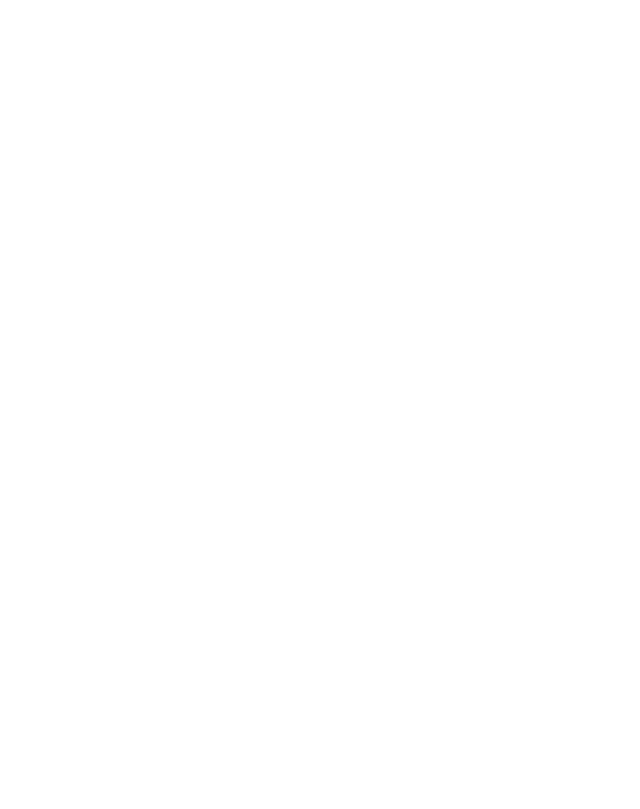
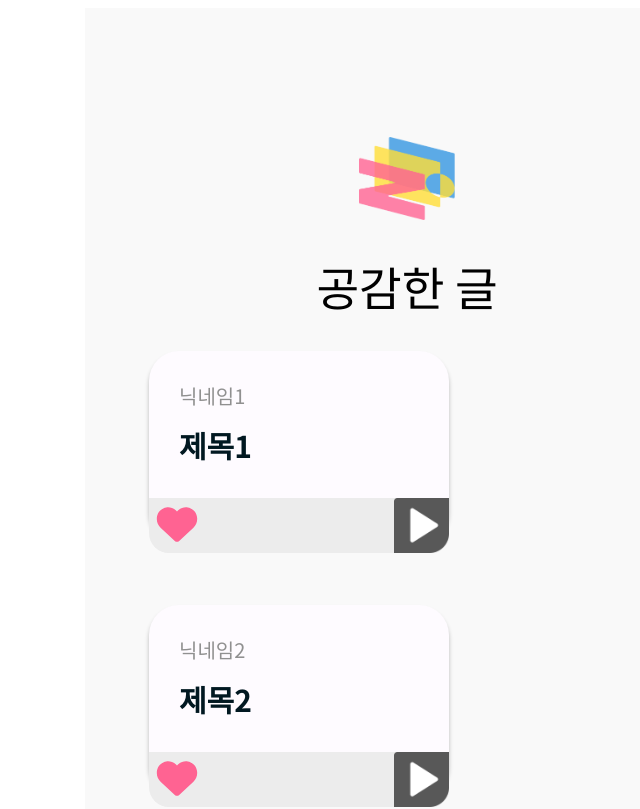
Before and after one commit to yunssup/MalMalMal_FE, a React (Vite) app: page /heart in a window 1280 px wide. Shown: the top 809 px of the page, without its empty margins (233-873 px from the left). Built offline with nearby package versions, Linux system fonts and the light colour scheme; a small style sheet from the web is missing.

Commit message:
mainsns 수정중

```diff
--- a/src/Router.jsx
+++ b/src/Router.jsx
@@ -13,6 +13,8 @@
 import Mainsns from "./component/Mainsns";
 import Mainshare from "./component/Mainshare";
 import Mypage from "./component/Mypage";
+import My from "./component/My";
+import Heart from "./component/Heart";
 export default function AppRouter() {
   return (
     <Router>
@@ -57,6 +59,12 @@
         <Route path="/mypage">
           <Mypage />
         </Route>
+        <Route path="/my">
+          <My />
+        </Route>
+        <Route path="/heart">
+          <Heart />
+        </Route>
       </Switch>
     </Router>
   );
--- /dev/null
+++ b/src/component/Heart.jsx
@@ -0,0 +1,181 @@
+import React, { useState } from "react";
+import styled from "styled-components";
+import { FontAwesomeIcon } from "@fortawesome/react-fontawesome";
+import { faHeart } from "@fortawesome/free-solid-svg-icons";
+import Footer from "../base/Footer";
+
+const Container = styled.div`
+  display: flex;
+  flex-direction: column;
+  background: #f9f9f9;
+  height: 840px;
+`;
+
+const Image = styled.img`
+  display: flex;
+  flex-direction: column;
+  align-items: center;
+  justify-content: center;
+  width: 96.806px;
+  height: 82.889px;
+  flex-shrink: 0;
+  align-self: center;
+  margin-top: 20%;
+`;
+
+const My = styled.div`
+  display: flex;
+  flex-direction: column;
+  align-items: center;
+  justify-content: center;
+  color: #000;
+  text-align: center;
+  font-family: Noto Sans KR;
+  font-size: 46.406px;
+  font-style: normal;
+  font-weight: 500;
+  line-height: normal;
+  margin-top: 5%;
+  margin-bottom: 5%;
+`;
+
+const MainPost = styled.div`
+  display: flex;
+  flex-direction: column;
+  border-radius: 30px;
+  background: var(--unnamed, #fefbff);
+  box-shadow: 0px 4px 4px 0px rgba(0, 0, 0, 0.25);
+  width: 300px;
+  height: 189px;
+  flex-shrink: 0;
+  margin-left: 10%;
+  margin-bottom: 10%;
+`;
+
+const Name1 = styled.div`
+  color: #909090;
+  font-family: Noto Sans KR;
+  font-size: 20px;
+  font-weight: 400;
+  line-height: normal;
+  margin-top: 10%;
+  margin-left: 10%;
+`;
+
+const Text1 = styled.div`
+  color: #011821;
+  font-family: Noto Sans KR;
+  font-size: 30px;
+  font-style: normal;
+  font-weight: 700;
+  line-height: 40px; /* 133.333% */
+  margin-top: 5%;
+  margin-left: 10%;
+`;
+
+const Bar1 = styled.div`
+  border-radius: 0px 0px 20px 20px;
+  background: #ececec;
+  width: 300px;
+  height: 55px;
+  flex-shrink: 0;
+  display: flex;
+  margin-top: 11%;
+  justify-content: space-between;
+`;
+
+const StyledFontAwesomeIcon1 = styled(FontAwesomeIcon)`
+  width: 44px;
+  height: 40.37px;
+  flex-shrink: 0;
+  color: #ff6392;
+  margin-top: 2%;
+  margin-left: 2%;
+`;
+
+const Image1 = styled.img`
+  width: 55px;
+  height: 55px;
+  flex-shrink: 0;
+`;
+
+const PrevNextButtons = styled.div`
+  display: flex;
+  justify-content: center;
+  margin-top: 20px;
+  margin-bottom: 20px;
+
+  button {
+    border: none;
+    padding: 10px 20px;
+    font-size: 18px;
+    background-color: #ff6392;
+    color: #ffffff;
+    border-radius: 5px;
+    cursor: pointer;
+
+    &:disabled {
+      background-color: #f0f0f0;
+      color: #a0a0a0;
+      cursor: not-allowed;
+    }
+  }
+`;
+
+export default function MyPage() {
+  const perPage = 4;
+
+  const allPostsData = [
+    { name: "닉네임1", title: "제목1" },
+    { name: "닉네임2", title: "제목2" },
+    { name: "닉네임3", title: "제목3" },
+    { name: "닉네임4", title: "제목4" },
+  ];
+  const [currentIndex, setCurrentIndex] = useState(0);
+
+  const nextPost = () => {
+    if (currentIndex < allPostsData.length - perPage) {
+      setCurrentIndex(currentIndex + perPage);
+    }
+  };
+
+  const prevPost = () => {
+    if (currentIndex > 0) {
+      setCurrentIndex(currentIndex - perPage);
+    }
+  };
+
+  return (
+    <Container>
+      <Image src="/말말말로고.jpg" alt="로고 이미지" />
+      <My>공감한 글</My>
+      <div>
+        {allPostsData
+          .slice(currentIndex, currentIndex + perPage)
+          .map((data, index) => (
+            <MainPost key={index}>
+              <Name1>{data.name}</Name1>
+              <Text1>{data.title}</Text1>
+              <Bar1>
+                <StyledFontAwesomeIcon1 icon={faHeart} />
+                <Image1 src="/재생.png" alt="버튼 이미지" />
+              </Bar1>
+            </MainPost>
+          ))}
+      </div>
+      <PrevNextButtons>
+        <button onClick={prevPost} disabled={currentIndex === 0}>
+          이전
+        </button>
+        <button
+          onClick={nextPost}
+          disabled={currentIndex >= allPostsData.length - perPage}
+        >
+          다음
+        </button>
+      </PrevNextButtons>
+
+      <Footer />
+    </Container>
+  );
+}
--- a/src/component/Mainsns.jsx
+++ b/src/component/Mainsns.jsx
@@ -254,6 +254,8 @@
   margin-left: 90%;
   /* align-self: center; */
 `;
+
+//상단 부분은 CSS 코드입니다 :)
 export default function Click() {
   const perPage = 4;
   const mainPostsData = [
--- /dev/null
+++ b/src/component/My.jsx
@@ -0,0 +1,181 @@
+import React, { useState } from "react";
+import styled from "styled-components";
+import { FontAwesomeIcon } from "@fortawesome/react-fontawesome";
+import { faHeart } from "@fortawesome/free-solid-svg-icons";
+import Footer from "../base/Footer";
+
+const Container = styled.div`
+  display: flex;
+  flex-direction: column;
+  background: #f9f9f9;
+  height: 840px;
+`;
+
+const Image = styled.img`
+  display: flex;
+  flex-direction: column;
+  align-items: center;
+  justify-content: center;
+  width: 96.806px;
+  height: 82.889px;
+  flex-shrink: 0;
+  align-self: center;
+  margin-top: 20%;
+`;
+
+const My = styled.div`
+  display: flex;
+  flex-direction: column;
+  align-items: center;
+  justify-content: center;
+  color: #000;
+  text-align: center;
+  font-family: Noto Sans KR;
+  font-size: 46.406px;
+  font-style: normal;
+  font-weight: 500;
+  line-height: normal;
+  margin-top: 5%;
+  margin-bottom: 5%;
+`;
+
+const MainPost = styled.div`
+  display: flex;
+  flex-direction: column;
+  border-radius: 30px;
+  background: var(--unnamed, #fefbff);
+  box-shadow: 0px 4px 4px 0px rgba(0, 0, 0, 0.25);
+  width: 300px;
+  height: 189px;
+  flex-shrink: 0;
+  margin-left: 10%;
+  margin-bottom: 10%;
+`;
+
+const Name1 = styled.div`
+  color: #909090;
+  font-family: Noto Sans KR;
+  font-size: 20px;
+  font-weight: 400;
+  line-height: normal;
+  margin-top: 10%;
+  margin-left: 10%;
+`;
+
+const Text1 = styled.div`
+  color: #011821;
+  font-family: Noto Sans KR;
+  font-size: 30px;
+  font-style: normal;
+  font-weight: 700;
+  line-height: 40px; /* 133.333% */
+  margin-top: 5%;
+  margin-left: 10%;
+`;
+
+const Bar1 = styled.div`
+  border-radius: 0px 0px 20px 20px;
+  background: #ececec;
+  width: 300px;
+  height: 55px;
+  flex-shrink: 0;
+  display: flex;
+  margin-top: 27%;
+  justify-content: space-between;
+`;
+
+const StyledFontAwesomeIcon1 = styled(FontAwesomeIcon)`
+  width: 44px;
+  height: 40.37px;
+  flex-shrink: 0;
+  color: #ff6392;
+  margin-top: 2%;
+  margin-left: 2%;
+`;
+
+const Image1 = styled.img`
+  width: 55px;
+  height: 55px;
+  flex-shrink: 0;
+`;
+
+const PrevNextButtons = styled.div`
+  display: flex;
+  justify-content: center;
+  margin-top: 20px;
+  margin-bottom: 20px;
+
+  button {
+    border: none;
+    padding: 10px 20px;
+    font-size: 18px;
+    background-color: #ff6392;
+    color: #ffffff;
+    border-radius: 5px;
+    cursor: pointer;
+
+    &:disabled {
+      background-color: #f0f0f0;
+      color: #a0a0a0;
+      cursor: not-allowed;
+    }
+  }
+`;
+
+export default function MyPage() {
+  const perPage = 4;
+
+  const allPostsData = [
+    { title: "제목1" },
+    { title: "제목2" },
+    { title: "제목3" },
+    { title: "제목4" },
+  ];
+
+  const [currentIndex, setCurrentIndex] = useState(0);
+
+  const nextPost = () => {
+    if (currentIndex < allPostsData.length - perPage) {
+      setCurrentIndex(currentIndex + perPage);
+    }
+  };
+
+  const prevPost = () => {
+    if (currentIndex > 0) {
+      setCurrentIndex(currentIndex - perPage);
+    }
+  };
+
+  return (
+    <Container>
+      <Image src="/말말말로고.jpg" alt="로고 이미지" />
+      <My>내 글 관리</My>
+      <div>
+        {allPostsData
+          .slice(currentIndex, currentIndex + perPage)
+          .map((data, index) => (
+            <MainPost key={index}>
+              <Text1>{data.title}</Text1>
+              <Bar1>
+                <StyledFontAwesomeIcon1 icon={faHeart} />
+                <Image1 src="/재생.png" alt="버튼 이미지" />
+              </Bar1>
+            </MainPost>
+          ))}
+      </div>
+      <PrevNextButtons>
+        <button onClick={prevPost} disabled={currentIndex === 0}>
+          이전
+        </button>
+        <button
+          onClick={nextPost}
+          disabled={currentIndex >= allPostsData.length - perPage}
+        >
+          다음
+        </button>
+      </PrevNextButtons>
+
+      <Footer />
+    </Container>
+  );
+}
```
